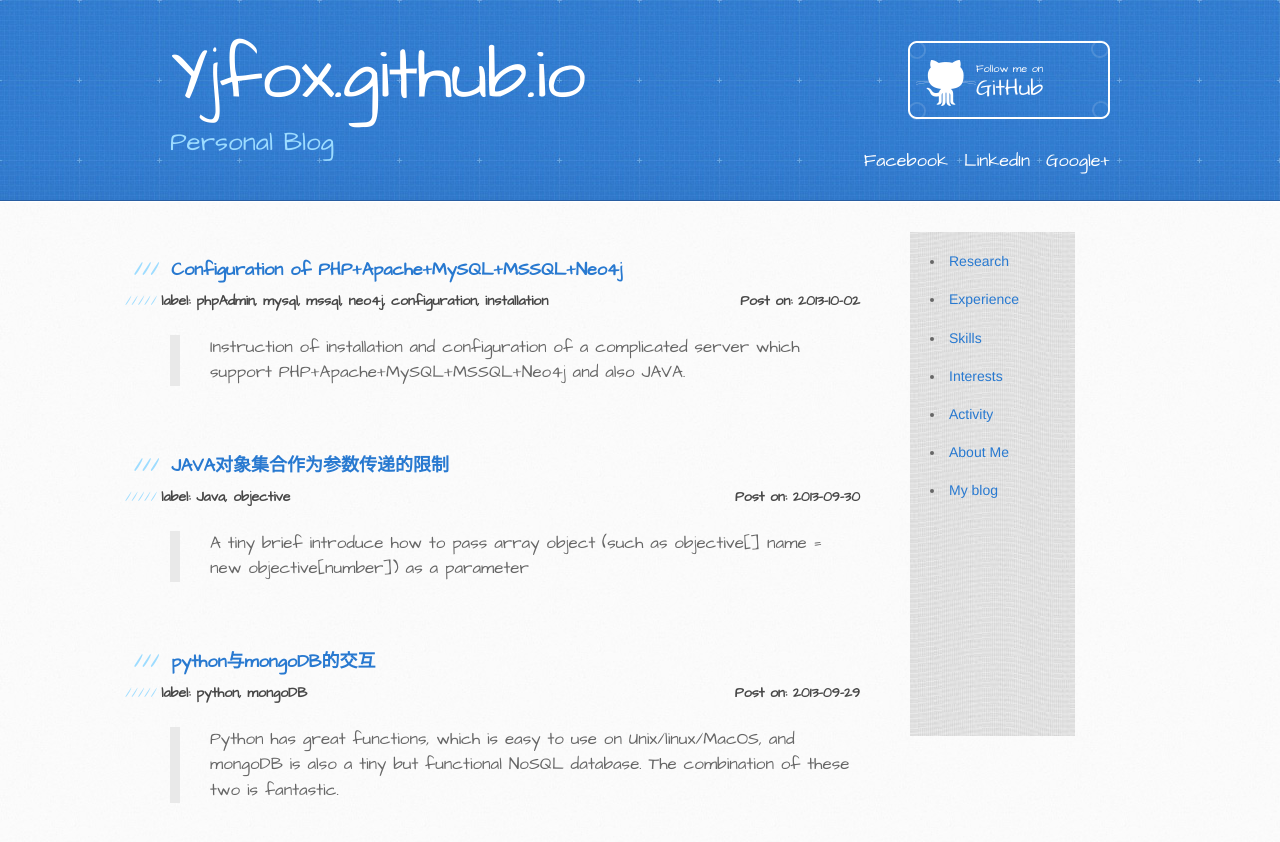
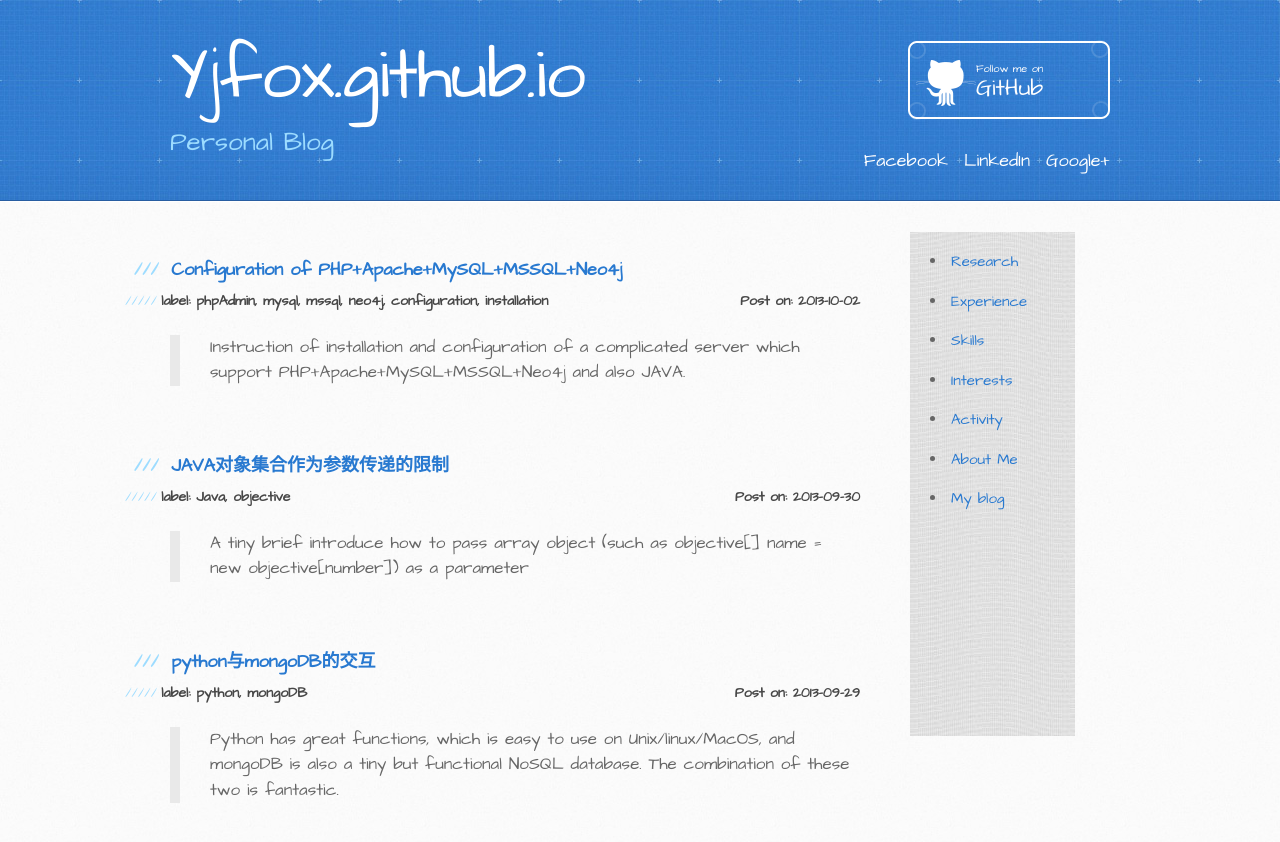
Before and after one commit to yjfox/yjfox.github.io, a Jekyll site: the page built from index.html, in a window 1280 px wide. Shown: the top 842 px of the page. Built offline with Jekyll 4.4.1, drawn with Linux system fonts in a browser that asks for light colours; Markdown is read by kramdown in place of the engine named in the settings.

Commit message:
Update stylesheet.css

```diff
--- a/stylesheets/stylesheet.css
+++ b/stylesheets/stylesheet.css
@@ -114,12 +114,13 @@ header h2 {
 }
 
 aside#sidebar {
+  font-family: 'Architects Daughter', 'Helvetica Neue', Helvetica, Arial, serif;
   width: 200px;
   padding-left: 0px;
   min-height: 504px;
   float: right;
   background: transparent url(../images/sidebar-bg.jpg) 0 0 no-repeat;
-  font-size: 14px;
+  font-size: 15px;
   line-height: 1.3;
 }
 
```
